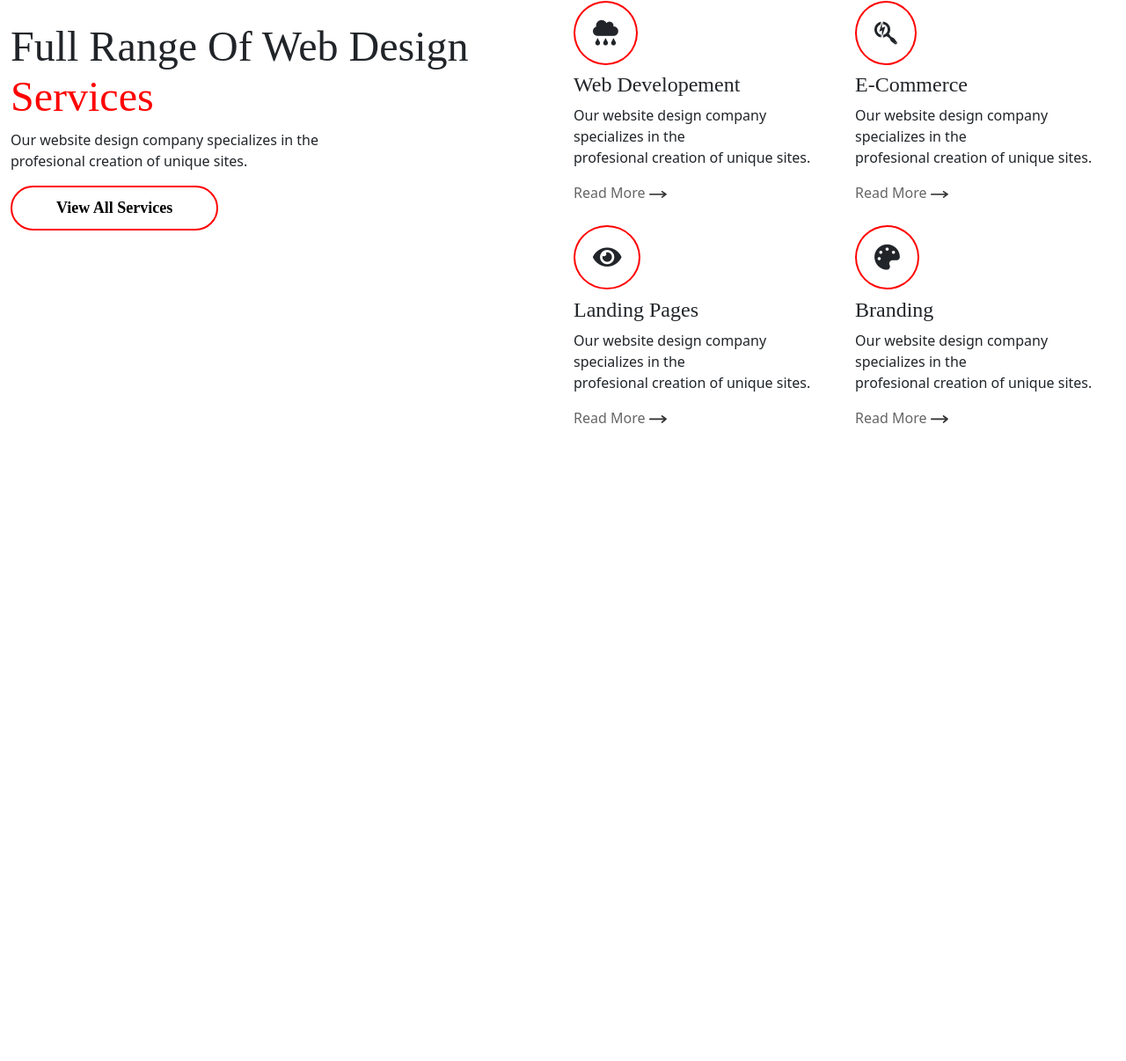
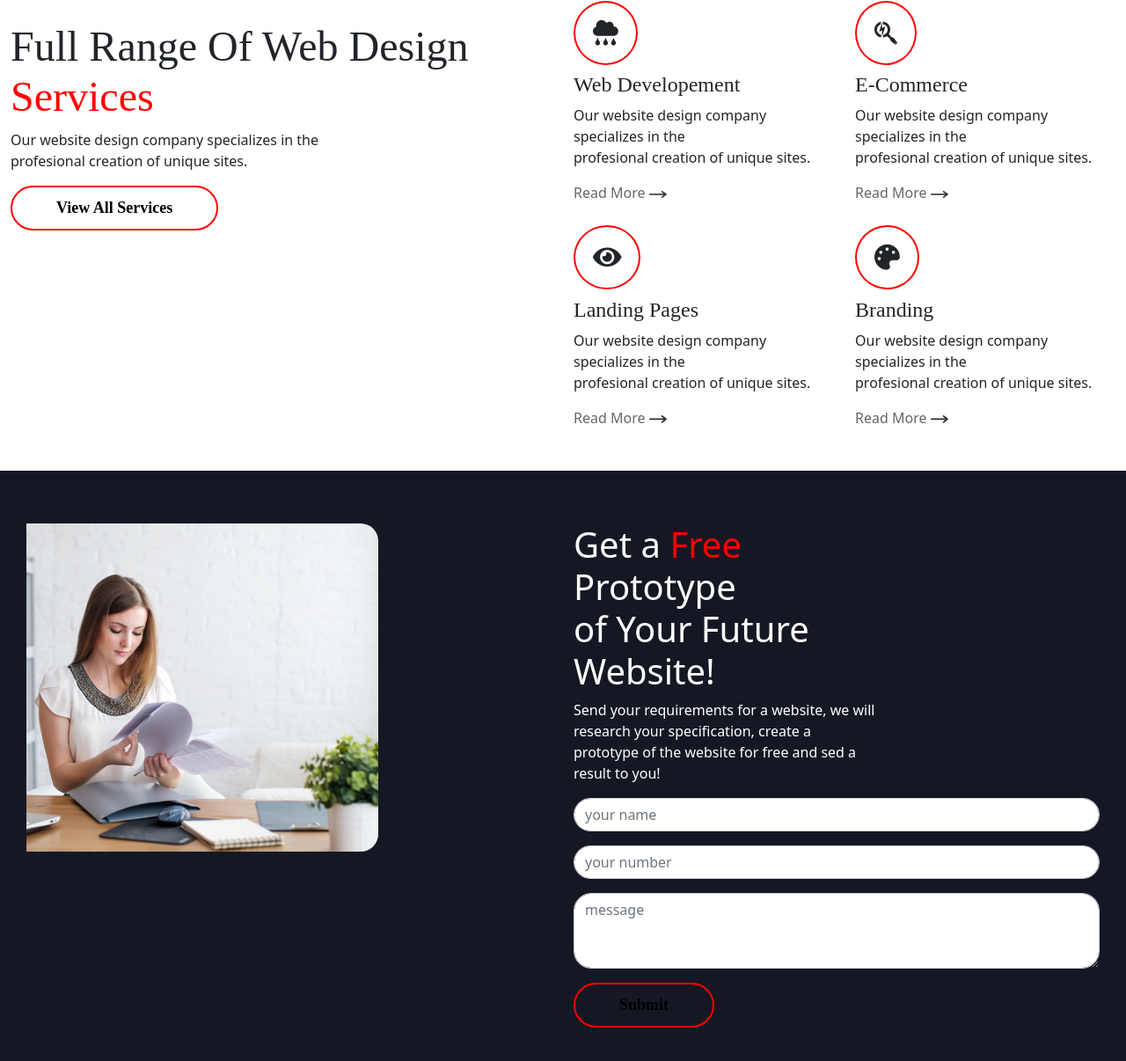
Before and after one commit to Wahabsheikh/wadesignagency, a plain HTML site: page index.html in a window 1280 px wide. Shown: the part 2018-3224 px from the top of the page at 88% size. Before the commit the page ends 2505 px from the top, so only its background shows below. Drawn offline with Linux system fonts and the light colour scheme; a web font is replaced by a local one.

Commit message:
main ne styling kiya hai

```diff
--- a/index.css
+++ b/index.css
@@ -335,7 +335,7 @@
 
 #our-services .service-text-contant .servic-icon i::before {
     border: 2px solid var(--Red);
-    padding:20px ;
+    padding: 20px;
     border-radius: 100%;
 }
 
@@ -344,7 +344,36 @@
     margin-bottom: 30px;
 
 }
-#our-services .service-text-contant .servic-icon i:hover{
-  color: var(--Red);
+
+#our-services .service-text-contant .servic-icon i:hover {
+    color: var(--Red);
 
 }
+
+/* contact */
+#contact .container-fluid{
+    background-color: var(--fontDarkGrey);
+    padding: 60px 30px;
+
+
+}
+#contact .context-text-contant h1{
+color: var(--fontLight);
+}
+#contact .context-text-contant p{
+    color: var(--fontLight);
+    }
+
+#contact .context-text-contant span{
+    color: var(--Red);
+
+}
+#contact .contact-image-wrapper img {
+    width: 400px;
+    border-radius: 0px 20px 20px 0px;
+
+}
+#contact .context-text-contant input ,#contact .context-text-contant textarea{
+    border-radius: 20px;
+}
+#contact .context-text-contant
--- a/index.html
+++ b/index.html
@@ -199,7 +199,7 @@
         </div>
     </section>
     <section id="our-services">
-        <div class="container-fluid">
+        <div class="container-fluid mb-5">
             <div class="row">
                 <div class="col-6 services-contant ">
                     <div class="service-text-contant">
@@ -252,7 +252,43 @@
             </div>
         </div>
     </section>
+    <section id="contact">
+        <div class="container-fluid">
+            <div class="row">
+                <div class="col-6 contact-image-wrapper ">
+                    <div class="contact-image">
+                        <img src="./assets/icon/Image_2-1.jpg" alt="">
+                    </div>
+                </div>
+                <div class="col-6 contact-contant ">
+                    <div class="context-text-contant">
+                        <h1>Get a <span>Free</span> <br> Prototype <br>
+                            of Your Future <br> Website!</h1>
+                        <p>Send your requirements for a website, we will <br> research your specification, create a <br>
+                            prototype
+                            of the website for free and sed a <br> result to you!
+                        </p>
+                        <div class="mb-3">
+                            <input type="email" class="form-control" id="exampleFormControlInput1"
+                                placeholder="your name">
+                        </div>
+                        <div class="mb-3">
+                            <input type="number" class="form-control" id="exampleFormControlInput1"
+                                placeholder="your number">
+                        </div>
+                        <div class="mb-3">
+                            <textarea class="form-control" placeholder="message" id="exampleFormControlTextarea1"
+                                rows="3"></textarea>
+                        </div>
+                        <div class="mb-3">
+                            <button class="wa-white-btn" type="submit">submit</button>
+                        </div>
 
+                    </div>
+                </div>
+            </div>
+        </div>
+    </section>
     <script src="./assets/bootstrap.bundle.min.js"></script>
     <script src="./assets/jquery.js"></script>
     <script src="index.js"></script>
```
Also changed, not shown: assets/icon/Image_2-1.jpg (added). Lines whose indentation alone changed are shown as unchanged.
